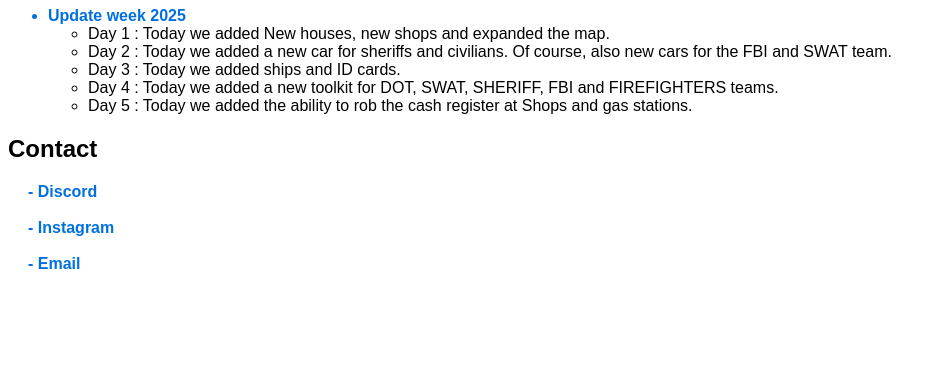
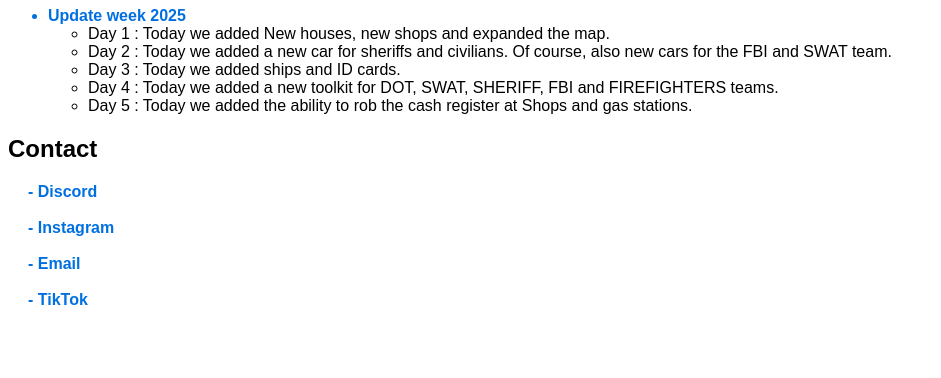
Before and after one commit to TimotejSejirman/RahunCounty, a plain HTML site: page index.html in a window 1280 px wide. Shown: the part 720-1098 px from the top of the page, without its empty margins (0-941 px from the left). Drawn offline with Linux system fonts and the light colour scheme.

Commit message:
Update index.html
Pridal som odkaz na TikTok

```diff
--- a/index.html
+++ b/index.html
@@ -83,7 +83,8 @@
         </h2>
         <a href="https://discord.gg/PAtX2W3kgz" target="_blank">-  Discord</a> <br> <br>
         <a href="https://www.instagram.com/rahuncounty/" target="_blank">-  Instagram</a> <br> <br>
-        <a href="mailto:RahunCountyRP@outlook.com" target="_blank">-  Email</a>
+        <a href="mailto:RahunCountyRP@outlook.com" target="_blank">-  Email</a> <br> <br>
+        <a href="https://www.tiktok.com/@rahun.county" target="_blank">-  TikTok</a>
     </section>
     <br>
     <br>
```
